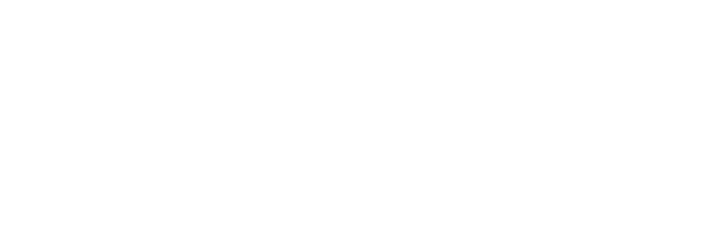
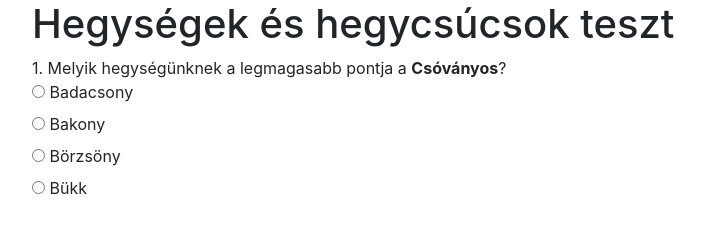
Before and after one commit to paksisoma/dolgozat, a plain HTML site: page index.html in a window 1280 px wide. Shown: the whole page, without its empty margins (53-758 px from the left). Drawn offline with nearby package versions, Linux system fonts and the light colour scheme.

Commit message:
Első kérdés

```diff
--- a/index.html
+++ b/index.html
@@ -1,12 +1,30 @@
 <!DOCTYPE html>
-<html lang="en">
+<html lang="hu">
 	<head>
 		<meta charset="UTF-8">
 		<meta http-equiv="X-UA-Compatible" content="IE=edge">
 		<meta name="viewport" content="width=device-width, initial-scale=1.0">
-	<title>Document</title>
+		<title>Hegységek és hegycsúcsok teszt</title>
+		<link rel="stylesheet" href="https://cdn.jsdelivr.net/npm/bootstrap@4.6.1/dist/css/bootstrap.min.css" integrity="sha384-zCbKRCUGaJDkqS1kPbPd7TveP5iyJE0EjAuZQTgFLD2ylzuqKfdKlfG/eSrtxUkn" crossorigin="anonymous">
 	</head>
+
 	<body>
+		<div class="container">
+			<h1>Hegységek és hegycsúcsok teszt</h1>
 
+			<!--Első-->
+			<span>1. Melyik hegységünknek a legmagasabb pontja a <b>Csóványos</b>?</span>
+
+			<div>
+				<input type="radio" id="a" name="elso" value="Badacsony">
+				<label for="a">Badacsony</label><br>
+				<input type="radio" id="b" name="elso" value="Bakony">
+				<label for="b">Bakony</label><br>
+				<input type="radio" id="c" name="elso" value="Börzsöny">
+				<label for="c">Börzsöny</label><br>
+				<input type="radio" id="d" name="elso" value="Bükk">
+				<label for="d">Bükk</label><br>
+			</div>
+		</div>
 	</body>
 </html>
```
Lines whose indentation alone changed are shown as unchanged.
